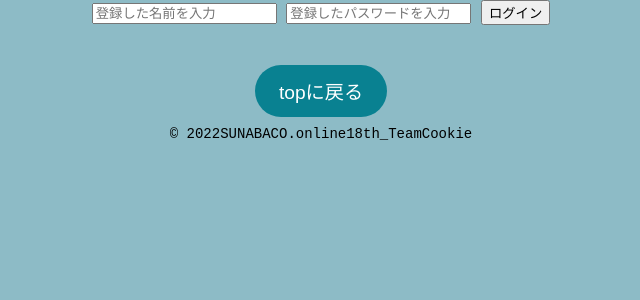
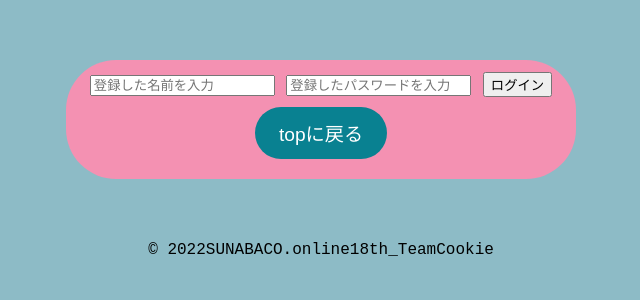
Before and after one commit to kiyunamakiki/sotugyou, a Flask app: page /login in a window 1280 px wide. Shown: the part 141-441 px from the top of the page, without its empty margins (319-959 px from the left). Run offline with Flask 2, Linux system fonts and the light colour scheme; some libraries are stand-ins or nearby versions.

Commit message:
kiyuna_トップ画像変更ロゴ

```diff
--- a/static/style.css
+++ b/static/style.css
@@ -106,10 +106,10 @@ img {
             height: 100vh; /* if you don't want it to take up the full screen, reduce this number */
             overflow: hidden;
             background-size: cover !important;
-            background: url(../static/image/top.png) no-repeat center center scroll;
+            background: url(../static/image/top画像logoうえ.png) no-repeat center center scroll;
           }
 
-h1 {
+/* h1 {
             font-style: normal;
             font-weight: bold;
             color: #eee;
@@ -118,11 +118,11 @@ h1 {
             line-height: 1;
             text-shadow: 1px 2px 4px rgba(0, 0, 0, 0.8);
             margin-bottom: 16px;
-}
-p {
+} */
+h2 {
     font-size: 14px;
     text-align: center;
-    margin-bottom: 32px;
+    margin: 16px 0;
 }
 
 button {
@@ -140,14 +140,39 @@ button {
     text-align: center;
     -webkit-appearance: none;
     -moz-appearance: none;
-  }
-  button:hover {
+}
+button:hover {
     background: #63b6b8
-  }
-  button:focus {
+}
+
+button:focus {
     outline: 1px solid #fff;
     outline-offset: -4px;
-  }
+}
+
+.login{
+    /* display: flex;
+    justify-content: center;
+    align-items: center;
+    flex-direction: column;
+    text-align: center;
+    width: 100%;
+    height: 100vh;   */
+    background:#f491b2;
+    transition: background ease .25s;
+    border-radius: 50px;
+    display: inline-block;
+    border: none;
+    padding: 0.75rem 1.5rem;
+    margin: 60px 60px;
+    text-decoration: none;
+    color: #ffffff;
+    font-size: 1.2rem;
+    cursor: pointer;
+    text-align: center;
+    -webkit-appearance: none;
+    -moz-appearance: none;
+}
 
 
  /* 以下前のcode */
--- a/templates/index.html
+++ b/templates/index.html
@@ -35,8 +35,10 @@
 
     <div>
         <section class="masthead" role="img" aria-label="Image Description">
-            <h1>TasCookie</h1>
-            <p>カレンダーに書き込まないような小さなタスクを書き出して、サクッとこなそう！</p>
+          <!-- <a href>
+            <img src="../static/image/ロゴ.png" alt="tascookie"></a> -->
+            <!-- <h1>TasCookie</h1> -->
+            <h2>カレンダーに書き込まないような小さなタスクを書き出してサクッとこなそう！</h2>
             <button onclick="location.href='http://127.0.0.1:5000/login'">ログインする</button>
             <button onclick="location.href='http://127.0.0.1:5000/regist'">新規ユーザー登録はこちら</button>
 
--- a/templates/login.html
+++ b/templates/login.html
@@ -1,6 +1,7 @@
 {%extends "index.html"%}
 {%block content%}
 
+<div class="login">
     <form action="/login" method="post">
         <input type="text" name="member_name"  placeholder="登録した名前を入力">
         <input type="text" name="member_password" placeholder="登録したパスワードを入力">
@@ -10,5 +11,6 @@
     <p class = "error">{{message}}</p>
 
     <button onclick="location.href='http://127.0.0.1:5000/'">topに戻る</button>
+</div>
 
 {%endblock%}
```
Also changed, not shown: static/image/TOP画像ロゴ入り.png (added), static/image/top画像logoうえ.png (added), static/image/top画像ロゴうえ.png (added). Lines whose indentation alone changed are shown as unchanged.
